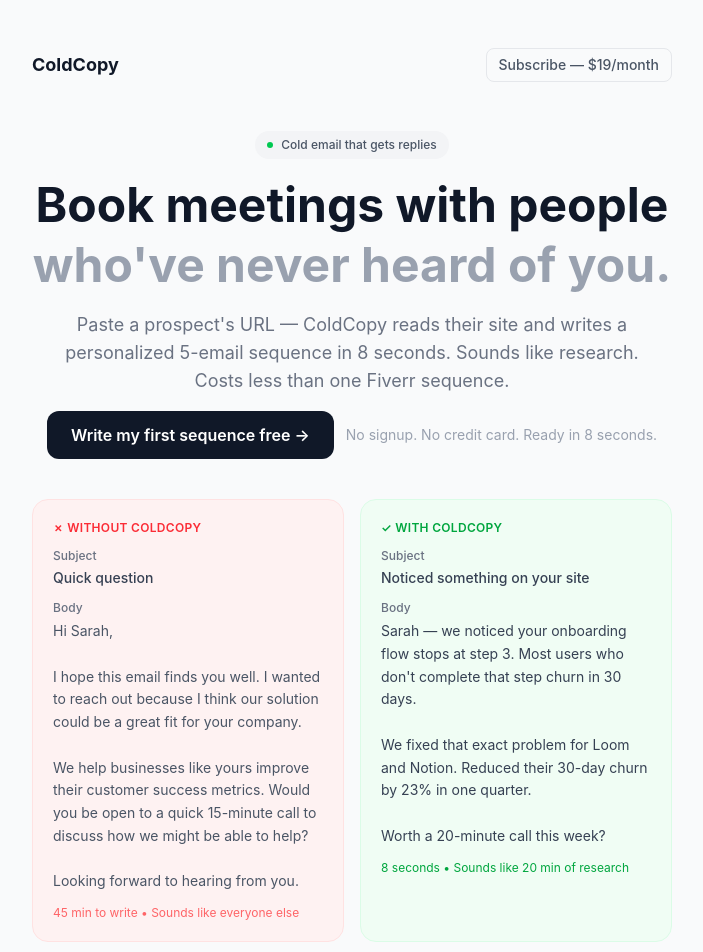
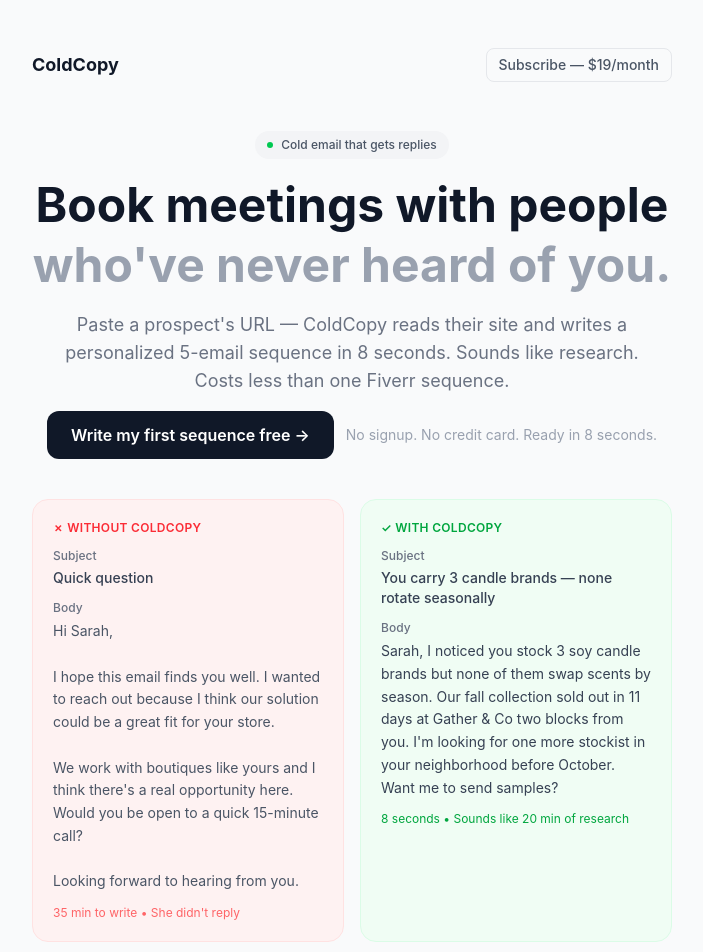
Before and after one commit to holacommit/coldcopy, a Next.js app: page / in a window 1280 px wide. Shown: the top 952 px of the page, without its empty margins (288-991 px from the left). Built offline with nearby package versions, Linux system fonts and the light colour scheme.

Commit message:
Update home before/after example to boutique wholesale outreach
Replaces SaaS onboarding example with a candle brand pitching a boutique —
more relatable for low-tech/DTC/Shopify seller target audience.

Co-Authored-By: Claude Sonnet 4.6 <noreply@anthropic.com>

```diff
--- a/components/LandingHero.tsx
+++ b/components/LandingHero.tsx
@@ -1,11 +1,11 @@
 const BEFORE = {
   subject: "Quick question",
-  body: "Hi Sarah,\n\nI hope this email finds you well. I wanted to reach out because I think our solution could be a great fit for your company.\n\nWe help businesses like yours improve their customer success metrics. Would you be open to a quick 15-minute call to discuss how we might be able to help?\n\nLooking forward to hearing from you.",
+  body: "Hi Sarah,\n\nI hope this email finds you well. I wanted to reach out because I think our solution could be a great fit for your store.\n\nWe work with boutiques like yours and I think there's a real opportunity here. Would you be open to a quick 15-minute call?\n\nLooking forward to hearing from you.",
 }
 
 const AFTER = {
-  subject: "Noticed something on your site",
-  body: "Sarah — we noticed your onboarding flow stops at step 3. Most users who don't complete that step churn in 30 days.\n\nWe fixed that exact problem for Loom and Notion. Reduced their 30-day churn by 23% in one quarter.\n\nWorth a 20-minute call this week?",
+  subject: "You carry 3 candle brands — none rotate seasonally",
+  body: "Sarah, I noticed you stock 3 soy candle brands but none of them swap scents by season. Our fall collection sold out in 11 days at Gather & Co two blocks from you. I'm looking for one more stockist in your neighborhood before October. Want me to send samples?",
 }
 
 export function LandingHero({ onTryNow }: { onTryNow: () => void }) {
@@ -58,7 +58,7 @@ function BeforeAfter() {
           <p className="text-xs text-gray-500 font-medium">Body</p>
           <p className="text-sm text-gray-600 whitespace-pre-wrap leading-relaxed">{BEFORE.body}</p>
         </div>
-        <p className="text-xs text-red-400">45 min to write • Sounds like everyone else</p>
+        <p className="text-xs text-red-400">35 min to write • She didn&apos;t reply</p>
       </div>
 
       <div className="border border-green-100 bg-green-50 rounded-2xl p-5 space-y-3">
```
